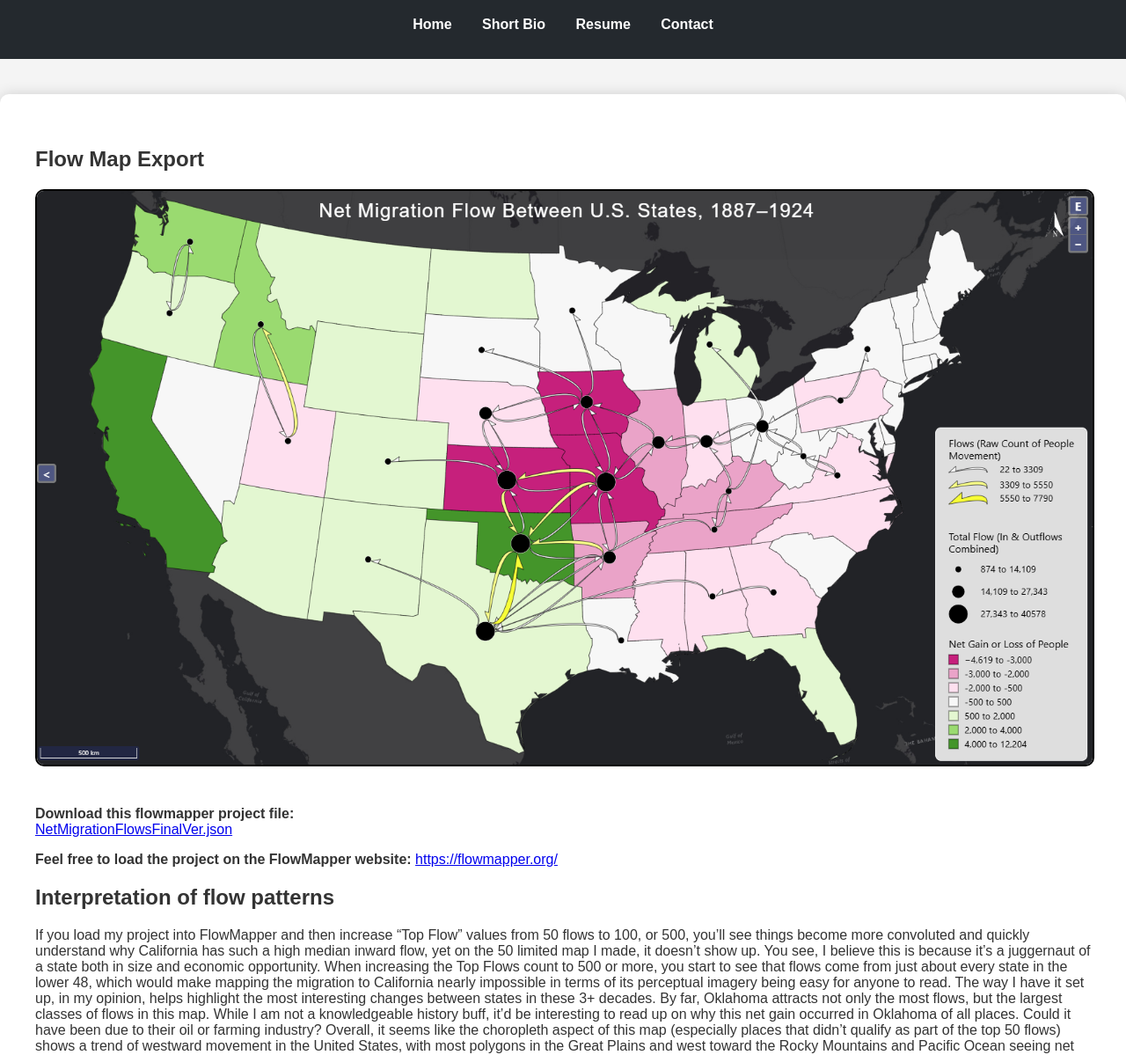
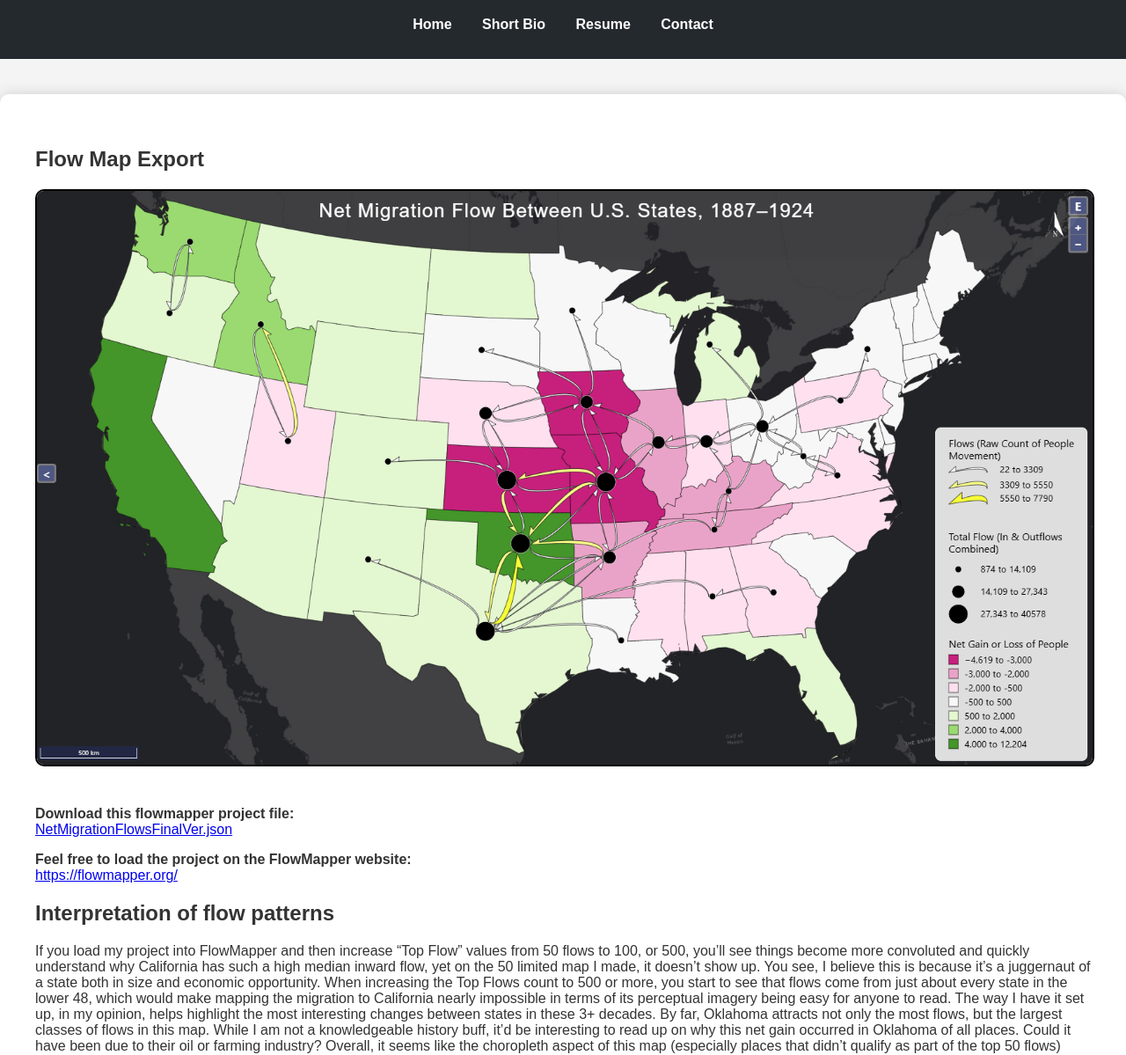
Before and after one commit to geog3540/ncbolte, a website: page assignment6.html in a window 1280 px wide. Shown: the part 91-1290 px from the top of the page at 88% size. Drawn offline with Linux system fonts and the light colour scheme.

Commit message:
Update assignment6.html

```diff
--- a/assignment6.html
+++ b/assignment6.html
@@ -83,7 +83,7 @@
   </p>
 
 <p>
-  <strong>Feel free to load the project on the FlowMapper website:</strong>
+  <strong>Feel free to load the project on the FlowMapper website:</strong><br>
   <a href="https://flowmapper.org/" target="_blank">https://flowmapper.org/</a>
 </p>
 
```
